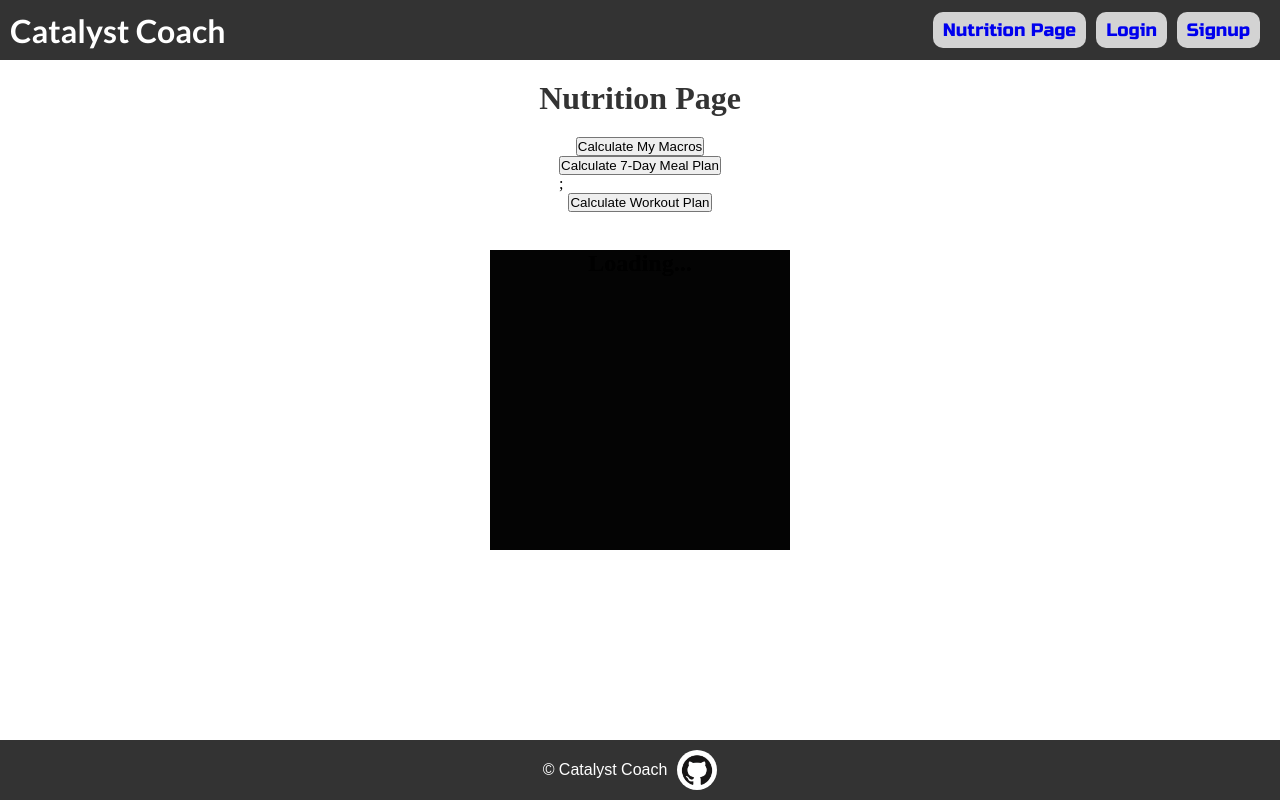
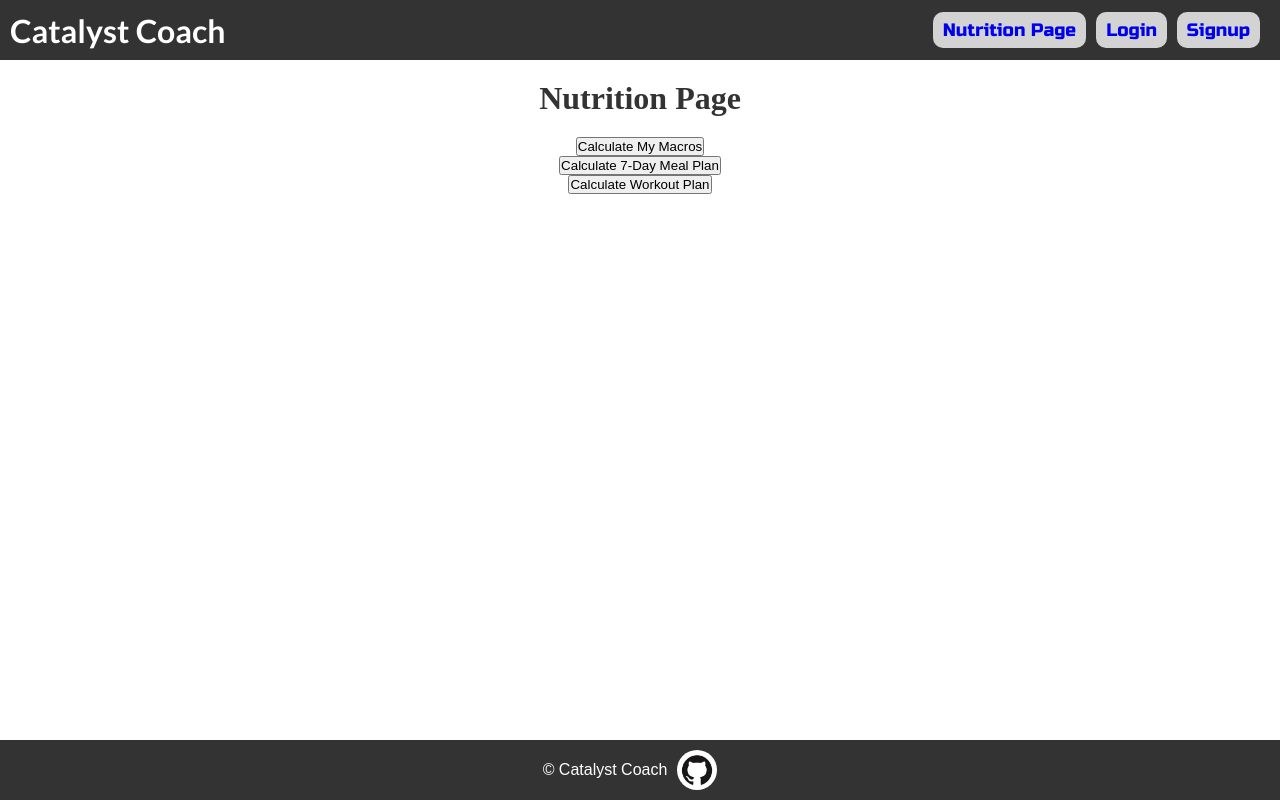
Before and after one commit to jjsdunc88/health-wellness-planner, a React (Vite) app in the folder client/: page /nutrition in a window 1280 px wide. Built offline with nearby package versions, Linux system fonts and the light colour scheme.

Commit message:
fixed modals and small changes

```diff
--- a/client/src/components/MacroButton2.jsx
+++ b/client/src/components/MacroButton2.jsx
@@ -25,6 +25,7 @@ const MacroButton2 = (props) => {
 
   const handleButtonClick = async (event) => {
     event.preventDefault();
+    document.querySelector(".jw-modal").style.display = "block";
     const { data } = await chat2({
       variables: {
         message: `I am a ${profileData.age} years old. I am a ${profileData.gender} that weighs ${profileData.weight} pounds and I am ${profileData.height} inches tall. I have ${profileData.diet} diet and I have a ${profileData.activity} exercise level. This is my ${profileData.goal}. Ignore all other details. Please generate my macros using this information and be as specific as possible.`,
@@ -32,6 +33,7 @@ const MacroButton2 = (props) => {
     });
     // console.log(message);
     // setResponse(JSON.stringify(data));
+    document.querySelector(".jw-modal").style.display = "none";
     setResponse(data.chat2.message);
   };
 
@@ -44,7 +46,7 @@ const MacroButton2 = (props) => {
           )
           : (
           <div id="modal-1" class="jw-modal" style={{
-            "display": "block",
+            "display": "none",
             "position": "fixed",
             "z-index": "10000",
             "backgroundColor": "rgba(0, 0, 0, .75)",
--- a/client/src/components/MealPlanButton.jsx
+++ b/client/src/components/MealPlanButton.jsx
@@ -26,11 +26,13 @@ const MealPlanButton = (props) => {
 
   const handleButtonClick = async (event) => {
     event.preventDefault();
+    document.querySelector(".jw-modal").style.display = "block";
     const { data } = await chat2({
       variables: {
         message: `Based on the macros from my ${JSON.stringify(profileData)}, generate this week's meal plan. Please return as a bulleted list with recommended serving sizes per meal with days of the week.`,
       },
     });
+    document.querySelector(".jw-modal").style.display = "none";
     setResponse(data.chat2.message);
   };
 
@@ -43,7 +45,7 @@ const MealPlanButton = (props) => {
         )
           : (
             <div id="modal-1" class="jw-modal" style={{
-              "display": "block",
+              "display": "none",
               "position": "fixed",
               "z-index": "10000",
               "backgroundColor": "rgba(0, 0, 0, .75)",
@@ -58,7 +60,7 @@ const MealPlanButton = (props) => {
               </div>
             </div>)
         }
-      </section>;
+      </section>
     </div>
   );
 }
--- a/client/src/components/WorkoutButton.jsx
+++ b/client/src/components/WorkoutButton.jsx
@@ -25,6 +25,7 @@ const WorkoutButton = (props) => {
 
   const handleButtonClick = async (event) => {
     event.preventDefault();
+    document.querySelector(".jw-modal").style.display = "block";
     const { data } = await chat2({
       variables: {
         message: `I am a ${profileData.age} years old. I am a ${profileData.gender} that weighs ${profileData.weight} pounds and I am ${profileData.height} inches tall. I have ${profileData.diet} diet and I have a ${profileData.activity} exercise level. This is my ${profileData.goal}. Please generate a daily workout routine based on my goals and current activity level.`,
@@ -32,6 +33,7 @@ const WorkoutButton = (props) => {
     });
     // console.log(message);
     // setResponse(JSON.stringify(data));
+    document.querySelector(".jw-modal").style.display = "none";
     setResponse(data.chat2.message);
   };
 
@@ -44,7 +46,7 @@ const WorkoutButton = (props) => {
         )
         : (
         <div id="modal-1" class="jw-modal" style={{
-          "display": "block",
+          "display": "none",
           "position": "fixed",
           "z-index": "10000",
           "backgroundColor": "rgba(0, 0, 0, .75)",
```
